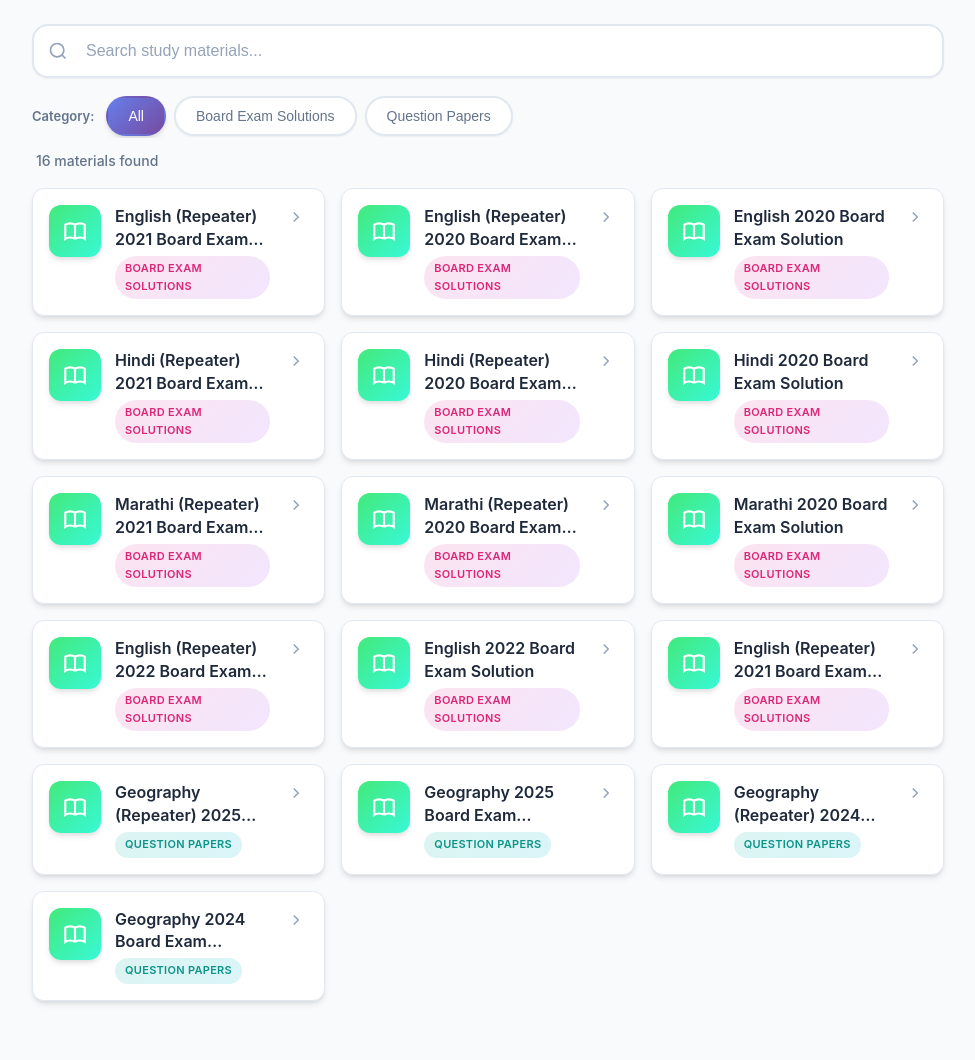
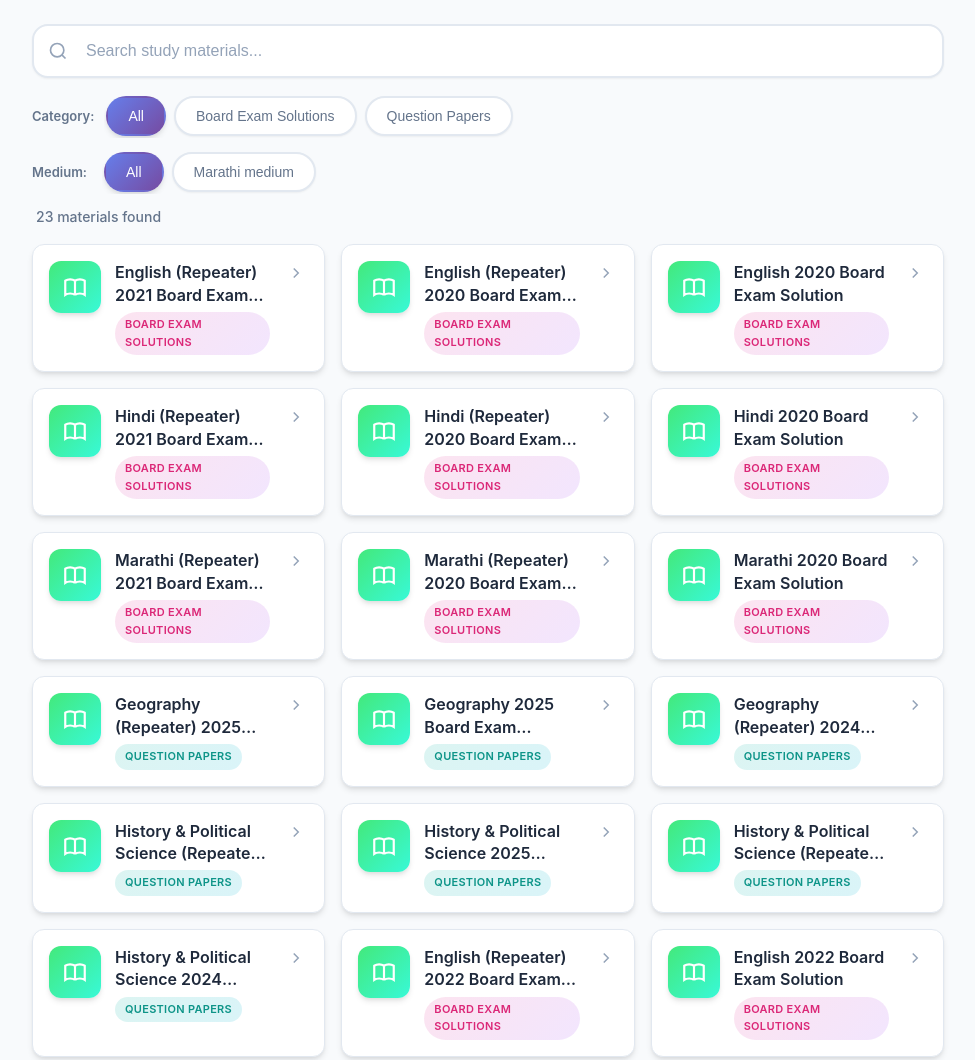
Before and after one commit to codeilm/ylearn-add-on, a plain HTML site: page index.html in a window 1280 px wide. Shown: the top 1060 px of the page, without its empty margins (152-1127 px from the left). Before the commit the page ends 1025 px from the top, so only its background shows below. Drawn offline with Linux system fonts and the light colour scheme.

Commit message:
add marathi Question Paper and filter by Marathi medium

```diff
--- a/app.js
+++ b/app.js
@@ -10,8 +10,10 @@
 // State
 let currentClassFilter = 'all';
 let currentCategoryFilter = 'all';
+let currentMediumFilter = 'all';
 let searchQuery = '';
 let categories = [];
+let mediums = [];
 
 // Initialize the app
 function init() {
@@ -22,9 +24,13 @@
 
     // Extract unique categories from data (filtered by class if specified)
     categories = extractCategories(studyMaterials, currentClassFilter);
+    mediums = extractMediums(studyMaterials, currentClassFilter);
 
     // Populate category filter pills
     populateCategoryFilters();
+
+    // Populate medium filter pills
+    populateMediumFilters();
 
     // Set up event listeners
     setupEventListeners();
@@ -70,6 +76,19 @@
         .map(id => ({ id, name: CATEGORIES[id] }));
 }
 
+// Extract unique mediums from materials
+function extractMediums(materials, classFilter = 'all') {
+    const mediumSet = new Set();
+    materials.forEach(material => {
+        if (classFilter === 'all' || material.class === parseInt(classFilter)) {
+            if (material.medium) {
+                mediumSet.add(material.medium);
+            }
+        }
+    });
+    return Array.from(mediumSet).sort();
+}
+
 // Populate category filter pills
 function populateCategoryFilters() {
     // Hide entire category filter if there's only 1 category (filtering is redundant)
@@ -87,6 +106,28 @@
     });
 }
 
+// Populate medium filter pills
+function populateMediumFilters() {
+    const mediumFilter = document.getElementById('mediumFilter');
+    if (!mediumFilter) return;
+
+    // Hide if no mediums exist
+    if (mediums.length === 0) {
+        mediumFilter.parentElement.style.display = 'none';
+        return;
+    }
+
+    mediumFilter.parentElement.style.display = '';
+
+    mediums.forEach(medium => {
+        const pill = document.createElement('button');
+        pill.className = 'pill';
+        pill.setAttribute('data-medium', medium);
+        pill.textContent = `${medium} medium`;
+        mediumFilter.appendChild(pill);
+    });
+}
+
 // Set up event listeners
 function setupEventListeners() {
     // Search input
@@ -101,6 +142,16 @@
             handleCategoryFilter(e.target);
         }
     });
+
+    // Medium filter pills
+    const mediumFilter = document.getElementById('mediumFilter');
+    if (mediumFilter) {
+        mediumFilter.addEventListener('click', (e) => {
+            if (e.target.classList.contains('pill')) {
+                handleMediumFilter(e.target);
+            }
+        });
+    }
 }
 
 // Handle search input
@@ -141,6 +192,19 @@
     renderMaterials();
 }
 
+// Handle medium filter
+function handleMediumFilter(pill) {
+    const mediumFilter = document.getElementById('mediumFilter');
+    // Update active state
+    mediumFilter.querySelectorAll('.pill').forEach(p => p.classList.remove('active'));
+    pill.classList.add('active');
+
+    // Update filter value
+    currentMediumFilter = pill.getAttribute('data-medium');
+
+    renderMaterials();
+}
+
 // Filter materials based on current filters
 function filterMaterials() {
     return studyMaterials.filter(material => {
@@ -152,6 +216,13 @@
         // Category filter
         if (currentCategoryFilter !== 'all' && material.categoryId !== parseInt(currentCategoryFilter)) {
             return false;
+        }
+
+        // Medium filter
+        if (currentMediumFilter !== 'all') {
+            if ((material.medium || '') !== currentMediumFilter) {
+                return false;
+            }
         }
 
         // Search filter - OR based matching for multiple words
--- a/data.js
+++ b/data.js
@@ -68,6 +68,63 @@
     url: "https://app.ylearn.in/eK3sAuUHnshFEr9VXf6Qb8LlyOtStz2Er2PEwdo6QjI%3D",
   },
 
+  // Marathi Medium
+  // Board Exam Question Papers
+  {
+    categoryId: 13,
+    class: 10,
+    title: "Geography (Repeater) 2025 Board Exam Question Paper",
+    url: "https://app.ylearn.in/_M6BJWHkYhNnMJAnbWsyHc6XBiDE0xEsNjxGPXPHnA4%3D",
+    medium: "Marathi",
+  },
+  {
+    categoryId: 13,
+    class: 10,
+    title: "Geography 2025 Board Exam Question Paper",
+    url: "https://app.ylearn.in/_M6BJWHkYhNnMJAnbWsyHW8BkzvI-5uxDslNDEVtBao%3D",
+    medium: "Marathi",
+  },
+    {
+    categoryId: 13,
+    class: 10,
+    title: "Geography (Repeater) 2024 Board Exam Question Paper",
+    url: "https://app.ylearn.in/_M6BJWHkYhNnMJAnbWsyHYJUyrFAqtfzSpE-XN2pcSc%3D",
+    medium: "Marathi",
+  },
+
+  {
+    categoryId: 13,
+    class: 10,
+    title: "History & Political Science (Repeater) 2025 Board Exam Question Paper",
+    url: "https://app.ylearn.in/_M6BJWHkYhNnMJAnbWsyHV1xsvZsv4swJ_wg7HaTw5c%3D",
+    medium: "Marathi",
+  },
+
+  {
+    categoryId: 13,
+    class: 10,
+    title: "History & Political Science 2025 Board Exam Question Paper",
+    url: "https://app.ylearn.in/_M6BJWHkYhNnMJAnbWsyHcmbFeQi9bjd_nwF3VFFrD8%3D",
+    medium: "Marathi",
+  },
+
+    {
+    categoryId: 13,
+    class: 10,
+    title: "History & Political Science (Repeater) 2024 Board Exam Question Paper",
+    url: "https://app.ylearn.in/_M6BJWHkYhNnMJAnbWsyHWrhyeTsY1ahaEhJmdrqAZU%3D",
+    medium: "Marathi",
+  },
+
+  {
+    categoryId: 13,
+    class: 10,
+    title: "History & Political Science 2024 Board Exam Question Paper",
+    url: "https://app.ylearn.in/_M6BJWHkYhNnMJAnbWsyHYzyP8xbe1J0LfSbKGAi-ZA%3D",
+    medium: "Marathi",
+  },
+
+
   // ----------- 12th class --------
 
   // Board Exam Solutions
--- a/index.html
+++ b/index.html
@@ -35,6 +35,14 @@
                         <!-- Categories will be populated dynamically -->
                     </div>
                 </div>
+                <!-- Medium Filter -->
+                <div class="filter-group" style="display: none;">
+                    <span class="filter-label">Medium:</span>
+                    <div class="pills-wrapper" id="mediumFilter">
+                        <button class="pill active" data-medium="all">All</button>
+                        <!-- Mediums will be populated dynamically -->
+                    </div>
+                </div>
             </div>
         </section>
 
```
